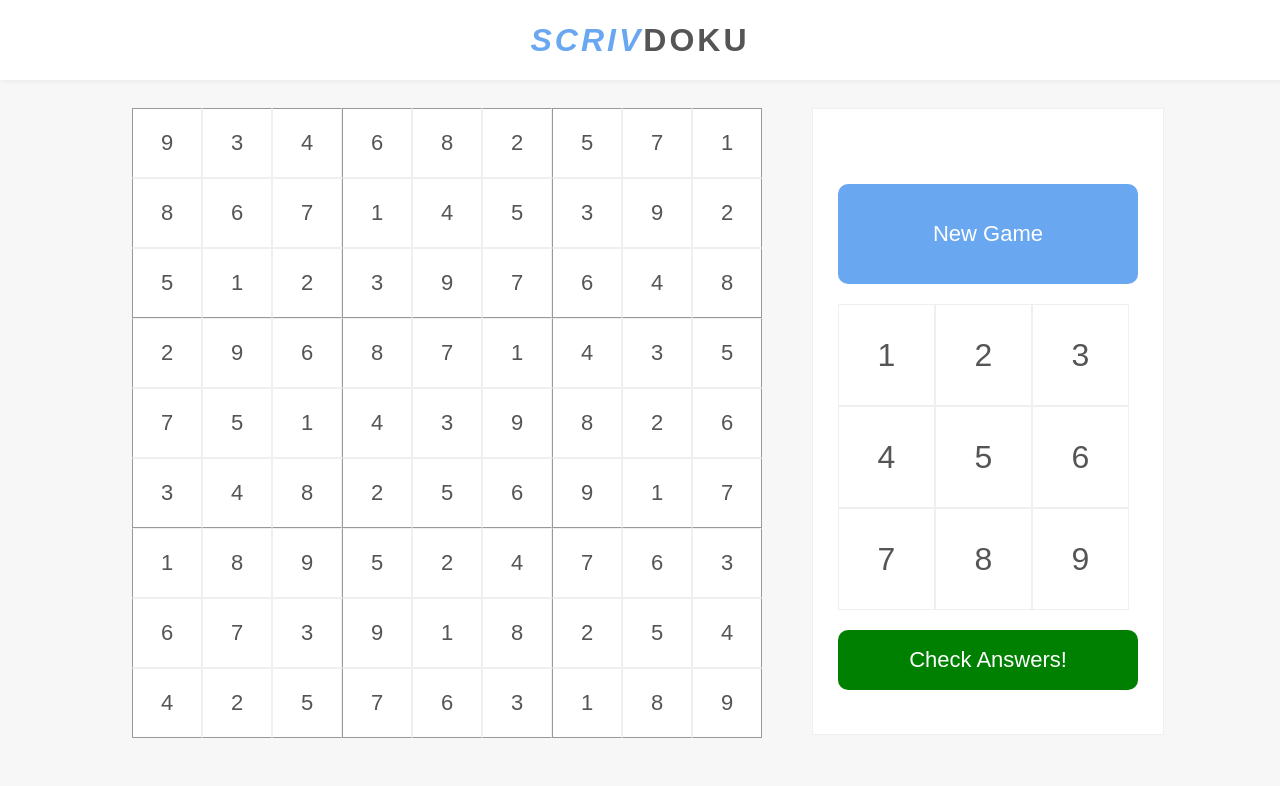
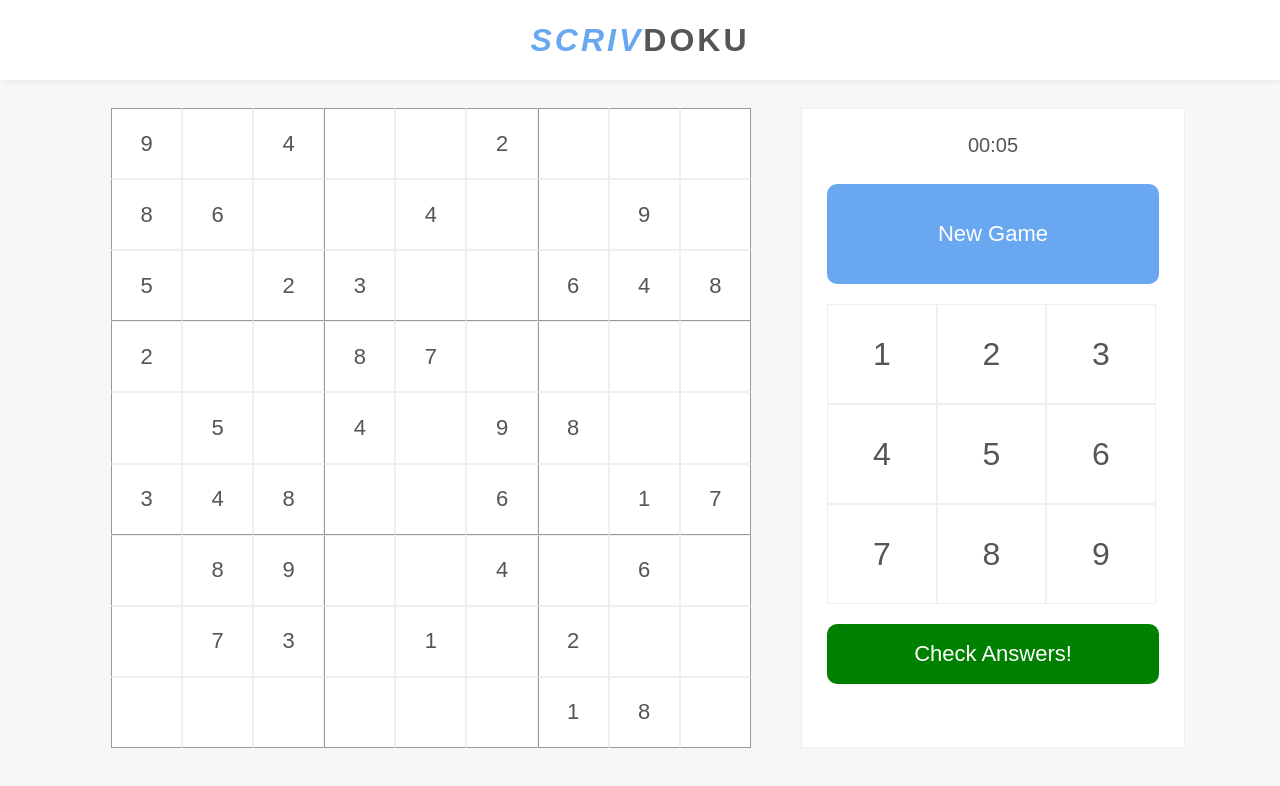
Before and after one commit to andy-dextrous/19_ScrivDoku-React, a React (Create React App) app: page / in a window 1280 px wide. Shown: the top 786 px of the page. Built offline with nearby package versions, Linux system fonts and the light colour scheme.

Commit message:
Added difficulties

```diff
--- a/public/index.html
+++ b/public/index.html
@@ -8,7 +8,6 @@
   <meta name="theme-color" content="#000000" />
   <meta name="description" content="Web site created using create-react-app" />
   <link rel="apple-touch-icon" href="%PUBLIC_URL%/logo192.png" />
-  <link rel="manifest" href="%PUBLIC_URL%/manifest.json" />
   <title>ScrivDoku</title>
 </head>
 
--- a/src/App.js
+++ b/src/App.js
@@ -1,26 +1,32 @@
-import {useEffect, useState} from 'react'
+import React, {useEffect, useState} from 'react'
 import './index.css';
-import GameBoard from './components/GameBoard';
+import GameBoard from './components/GameBoard'
 import Controls from './components/Controls'
 import Nav from './components/Nav'
 import Display from './components/Display'
 import {createSodokuBoard} from './logic/CreateSodokuBoard'
 
+export const boardContext = React.createContext()
+
 function App() {
   const [boardConfig, setBoardConfig] = useState([])
+  const [difficulty, setDifficulty] = useState("easy")
+
+  const startNewGame = () => {
+    setBoardConfig(createSodokuBoard())
+  }
 
   useEffect(() => {
-  let newBoard = createSodokuBoard()
-  setBoardConfig(newBoard)
+    startNewGame()
   }, [])
 
     return (
-  <>
+    <boardContext.Provider value={boardConfig}>
       <Nav />
-  <GameBoard board={boardConfig} />
-  <Controls />
+      <GameBoard board={boardConfig} difficulty={difficulty}/>
+      <Controls startNewGame={startNewGame} setDifficulty={setDifficulty} />
       <Display />
-  </>
+    </boardContext.Provider>
     )
 }
 
--- /dev/null
+++ b/src/components/ButtonIcon.jsx
@@ -0,0 +1,16 @@
+import React from 'react'
+
+const ButtonIcon = ({type}) => {
+
+    if (type==="difficulty" || !type){
+    return <svg style={{height:"30px", marginRight:"10px"}} xmlns="http://www.w3.org/2000/svg" viewBox="0 0 25 25">
+      <g fill="none" fillRule="evenodd"><path fill="none" d="M0 0H25V25H0z"></path><path fill="#0072E3" d="M20 2c1.657 0 3 1.343 3 3v15c0 1.657-1.343 3-3 3H5c-1.657 0-3-1.343-3-3V5c0-1.657 1.343-3 3-3h15zM8.999 16H4v4c0 .552.448 1 1 1h3.999v-5zm6 0h-5v5h5v-5zM21 16h-5.001v5H20c.552 0 1-.448 1-1v-4zM8.999 10H4v5h4.999v-5zm6 0h-5v5h5v-5zM21 10h-5.001v5H21v-5zm-2.498 1.587c.552 0 1 .448 1 1 0 .553-.448 1-1 1-.553 0-1-.447-1-1 0-.552.447-1 1-1zM8.999 4H5c-.552 0-1 .448-1 1v4h4.999V4zm6 0h-5v5h5V4zM20 4h-4.001v5H21V5c0-.552-.448-1-1-1zM6.5 5.5c.552 0 1 .448 1 1s-.448 1-1 1-1-.448-1-1 .448-1 1-1z"></path></g>
+    </svg>
+    } else if (type==="restart") {
+      return <svg  style={{height:"30px", marginRight:"10px"}} xmlns="http://www.w3.org/2000/svg" viewBox="0 0 30 31">
+      <g fill="none" fillRule="evenodd"><path fill="#0072E3" d="M9.71 2.864c.374.346.425.911.136 1.316l-.08.097L7.62 6.603l3.412.018c5.522 0 10 4.478 10 10 0 5.523-4.478 10-10 10-5.523 0-10-4.477-10-10 0-.552.447-1 1-1 .552 0 1 .448 1 1 0 4.419 3.581 8 8 8 4.418 0 8-3.581 8-8 0-4.335-3.448-7.864-7.756-7.996l-.25-.004-3.476-.018 2.276 2.526c.341.379.34.947.014 1.323l-.088.09c-.379.34-.947.339-1.322.014l-.09-.088L4.578 8.29c-.317-.352-.34-.872-.072-1.249l.08-.099 3.71-4.022c.375-.406 1.008-.432 1.414-.057z" transform="translate(4 -.4)"></path><path fill="#D8D8D8" d="M8.55 0L1.347 8l7.201-8z" transform="matrix(0 1 1 0 5 -1.3)"></path></g></svg>
+    }
+
+}
+
+export default ButtonIcon
--- a/src/components/Controls.jsx
+++ b/src/components/Controls.jsx
@@ -1,22 +1,29 @@
-import React from 'react'
+import React, {useState} from 'react'
+import GameSelector from './GameSelector'
+import {numbers} from '../logic/CreateSodokuBoard'
+import NumberOption from './NumberOption'
+import Counter from './Counter'
 
-const Controls = () => {
+const Controls = ({startNewGame, setDifficulty}) => {
+
+  const [isNewGameButtonClick, setIsNewGameButtonClick] = useState(false)
+
   return (
-    <div className="controls" id="controls">
-      <div className="count" id="count"></div>
-      <button className="button" id="start-game">New Game</button>
+    <div className="controls" id="controls" style={{position:"relative"}}>
+      <Counter />
+      <button className="button" id="start-game" onClick={() => setIsNewGameButtonClick(!isNewGameButtonClick)}>New Game</button>
       <div className="number-option-container">
-        <div className="number-options" data-selection="1">1</div>
-        <div className="number-options" data-selection="2">2</div>
-        <div className="number-options" data-selection="3">3</div>
-        <div className="number-options" data-selection="4">4</div>
-        <div className="number-options" data-selection="5">5</div>
-        <div className="number-options" data-selection="6">6</div>
-        <div className="number-options" data-selection="7">7</div>
-        <div className="number-options" data-selection="8">8</div>
-        <div className="number-options" data-selection="9">9</div>
+        {[...numbers].sort().map(number=>{
+          return <NumberOption number={number} key={number} />
+        })}
       </div>
       <button className="button green" id="check-score">Check Answers!</button>
+      {isNewGameButtonClick && <GameSelector
+                      startNewGame={startNewGame}
+                      setDifficulty={setDifficulty}
+                      setIsNewGameButtonClick={setIsNewGameButtonClick}
+                      isNewGameButtonClick={isNewGameButtonClick}
+                      />}
     </div>
   )
 }
--- /dev/null
+++ b/src/components/Counter.jsx
@@ -0,0 +1,36 @@
+import React, {useContext, useState, useEffect} from 'react'
+import {boardContext} from '../App'
+
+const Counter = () => {
+  const boardConfig = useContext(boardContext)
+  const [timer,setTimer] = useState(0)
+  let timerId
+
+  function startTimer() {
+
+    let startTime = new Date()
+    timerId = setInterval(() => {
+      let newTime = new Date()
+      let elapsed = newTime - startTime
+      let seconds = Math.floor(elapsed / 1000)
+      let minutes = Math.floor(seconds / 60)
+      const display = (minutes < 10 ? "0" + minutes : minutes) + ":" + ((seconds - minutes * 60) < 10 ? "0" + (seconds - minutes * 60).toString() : (seconds - minutes * 60).toString())
+      setTimer(display)
+    },
+    50)
+  }
+
+  useEffect(() => {
+    startTimer()
+    return () => {
+        clearInterval(timerId)
+      }
+
+}, [boardConfig])
+
+  return (
+    <div className="count" id="count">{timer}</div>
+  )
+}
+
+export default Counter
--- a/src/components/GameBoard.jsx
+++ b/src/components/GameBoard.jsx
@@ -1,12 +1,55 @@
-import React from 'react'
+import React,{useContext} from 'react'
 import Square from './Square'
+import {WIDTH} from '../logic/CreateSodokuBoard'
+import {boardContext} from '../App'
 
-const GameBoard = ({board}) => {
+const GameBoard = ({board, difficulty}) => {
+  const EASY_SPACES = 45
+  const MED_SPACES = 51
+  const HARD_SPACES = 58
+  const omittedSquares = []
+  const boardConfig = useContext(boardContext)
+
+
+
+  const randomiseIndex = (difficulty) => {
+      switch (difficulty) {
+        case "easy" :
+          return EASY_SPACES
+        case "medium" :
+          return MED_SPACES
+        case "hard" :
+          return HARD_SPACES
+        default:
+          return 0
+      }
+  }
+
+  const numberOfHiddenSquares = randomiseIndex(difficulty)
+
+  const pickRandomSquare = (chosenIndexes) => {
+    let randomSelection = Math.floor(Math.random() * WIDTH * WIDTH)
+    if (!chosenIndexes.includes(randomSelection))  {
+        return randomSelection
+        } else {
+        return pickRandomSquare(chosenIndexes)
+      }
+  }
+
+  for(let i=0; i<numberOfHiddenSquares; i++){
+    omittedSquares.push(pickRandomSquare(omittedSquares))
+  }
+
+  if (!board) return
   return (
-
     <div className="grid">
       {board.map((number, index)=>{
-        return <Square key={index} number={number} index={index} />
+        return <Square
+          key={index}
+          number={number}
+          index={index}
+          hidden={omittedSquares.includes(index)? true :false}
+          />
       })}
     </div>
   )
--- /dev/null
+++ b/src/components/GameSelector.jsx
@@ -0,0 +1,34 @@
+import React from 'react'
+import ButtonIcon from './ButtonIcon'
+
+
+const Game_Selector = (props) => {
+  const dropDownStyle = {position:"absolute", boxShadow:"0 5px 20px 0 rgb(0 0 0 / 20%)", width:'90%', backgroundColor:"#FFF", textAlign:"center", top:"190px", left:"5%", padding:" 3% 3% 10%",zIndex:"10", boxSizing:"border-box"}
+  const buttonStyle = {display:"flex", width:"100%", backgroundColor:"#f3f6fa", border:"1px solid #efefef", borderRadius:"5px", fontSize:"16px", justifyContent:"start", alignItems:"center", cursor:"pointer"}
+
+  const {startNewGame, setDifficulty, setIsNewGameButtonClick, isNewGameButtonClick} = props
+
+  function init(difficulty) {
+    startNewGame()
+    setDifficulty(difficulty)
+    setIsNewGameButtonClick(!isNewGameButtonClick)
+  }
+
+
+  return (
+    <div style={dropDownStyle}>
+      <div>
+        <h3>Select Difficulty</h3>
+      </div>
+      <div>
+        <button style={buttonStyle} onClick={()=>{init("easy")}}> <ButtonIcon type={"difficulty"} />Easy</button>
+        <button style={buttonStyle} onClick={()=>{init("medium")}}> <ButtonIcon type={"difficulty"} />Medium</button>
+        <button style={buttonStyle} onClick={()=>{init("hard")}}> <ButtonIcon type={"difficulty"} />Hard</button>
+        <button style={buttonStyle}> <ButtonIcon type={"restart"}/>Restart</button>
+
+      </div>
+    </div>
+  )
+}
+
+export default Game_Selector
--- /dev/null
+++ b/src/components/NumberOption.jsx
@@ -0,0 +1,9 @@
+import React from 'react'
+
+const NumberOption = ({number}) => {
+  return (
+    <div className="number-options">{number}</div>
+  )
+}
+
+export default NumberOption
--- a/src/components/Square.jsx
+++ b/src/components/Square.jsx
@@ -1,7 +1,8 @@
 import React from 'react'
 import {WIDTH} from '../logic/CreateSodokuBoard'
 
-const Square = ({number, index}) => {
+const Square = (props) => {
+const {number, index, hidden, isClicked, onClick} = props
 
   function determineBorders(index){
     let classes = []
@@ -20,12 +21,19 @@ const Square = ({number, index}) => {
       (index > (WIDTH * 5) - 1 && index < (WIDTH * 6))) {
         classes.push('sqr-bdr-bottom')
     }
+    if (isClicked === index && hidden) {
+      classes.push('clickedNumber')
+    }
     return classes.join(' ')
-}
+  }
+
 
   return (
-    <div className={"square " + determineBorders(index)}>
-      {number}
+    <div
+      className={"square " + determineBorders(index)}
+      onClick={onClick}
+      >
+      {!hidden && number}
     </div>
   )
 }
--- a/src/index.css
+++ b/src/index.css
@@ -1,5 +1,6 @@
 * {
   outline: none;
+  box-sizing: border-box
 }
 
 body {
@@ -8,7 +9,7 @@ body {
   height: 100vh;
   background: #f7f7f7;
   color: #555555;
-  overflow: hidden;
+
   font-family: Source Sans Pro, sans-serif;
 }
 
@@ -45,21 +46,22 @@ body {
 }
 
 .grid {
-  width: 630px;
-  height: 630px;
+  width: 50vw;
+  height: 50vw;
   background: white;
   display: flex;
   flex-wrap: wrap;
 }
 
 .square {
-  width: 68px;
-  height: 68px;
+  width: 11.11%;
+  height: 11.11%;
   display: flex;
   justify-content: center;
   align-items: center;
   border: 1px solid #efefef;
   font-size: 22px;
+  cursor: pointer
 }
 
 .sqr-bdr-left {
@@ -80,8 +82,7 @@ body {
 
 .controls {
   background: white;
-  width: 300px;
-  height: 575px;
+  width: 30vw;
   margin-left: 50px;
   border: 1px #efefef solid;
   padding: 25px;
@@ -121,7 +122,7 @@ body {
 }
 
 .controls .number-option-container .number-options {
-  width: 95px;
+  width: 33%;
   height: 100px;
   border: 1px #efefef solid;
   display: flex;
@@ -163,7 +164,7 @@ body {
   color: #FFFFFF
 }
 
-.square.hidden.clickedNumber {
+.square.clickedNumber {
   background: rgba(0, 0, 0, 0.2)
 }
 
--- a/src/logic/CreateSodokuBoard.js
+++ b/src/logic/CreateSodokuBoard.js
@@ -1,7 +1,8 @@
 export const WIDTH = 9
+export const numbers = [1, 2, 3, 4, 5, 6, 7, 8, 9]
+export function createSodokuBoard() {
+  const MAXIMUM_ATTEMPTS = 1000
 
-export function createSodokuBoard() {
-  const numbers = [1, 2, 3, 4, 5, 6, 7, 8, 9]
   const thisRow = []
   const board = []
   const numberSquareIndexes = [
@@ -17,13 +18,17 @@ export function createSodokuBoard() {
   ]
 
   const init = () => {
+    // Resets in case of recursive call
+    board.length = 0
+    thisRow.length = 0
+    // Start with a random first row
     board.push(...shuffle(numbers))
+    // For teh remaining rows, create them one at a time
     for (let i = 1; i < WIDTH; i++) {
       thisRow.length = 0
       let row = createRow()
       board.push(...row)
     }
-    console.log(board.length)
     return board
   }
 
@@ -32,7 +37,8 @@ export function createSodokuBoard() {
   function createRow() {
     const newRow = [...numbers].sort()
     const calculatedRow = selectNextNumber(newRow)
-    if (calculatedRow.length < WIDTH && i < 19) {
+    // Some layouts will not alow for any option to work. In which case, run the whole thing again. Otherwise we exceed max call stack
+    if (calculatedRow.length < WIDTH && i < MAXIMUM_ATTEMPTS) {
       i++
       thisRow.length = 0
       createRow()
@@ -112,6 +118,6 @@ export function createSodokuBoard() {
   if (board.length === WIDTH * WIDTH) {
     return board
   } else {
-    init()
+    return init()
   }
 }
```
Also changed, not shown: 1 other file (tests, documents, lock files or other folders). Lines whose indentation alone changed are shown as unchanged.
